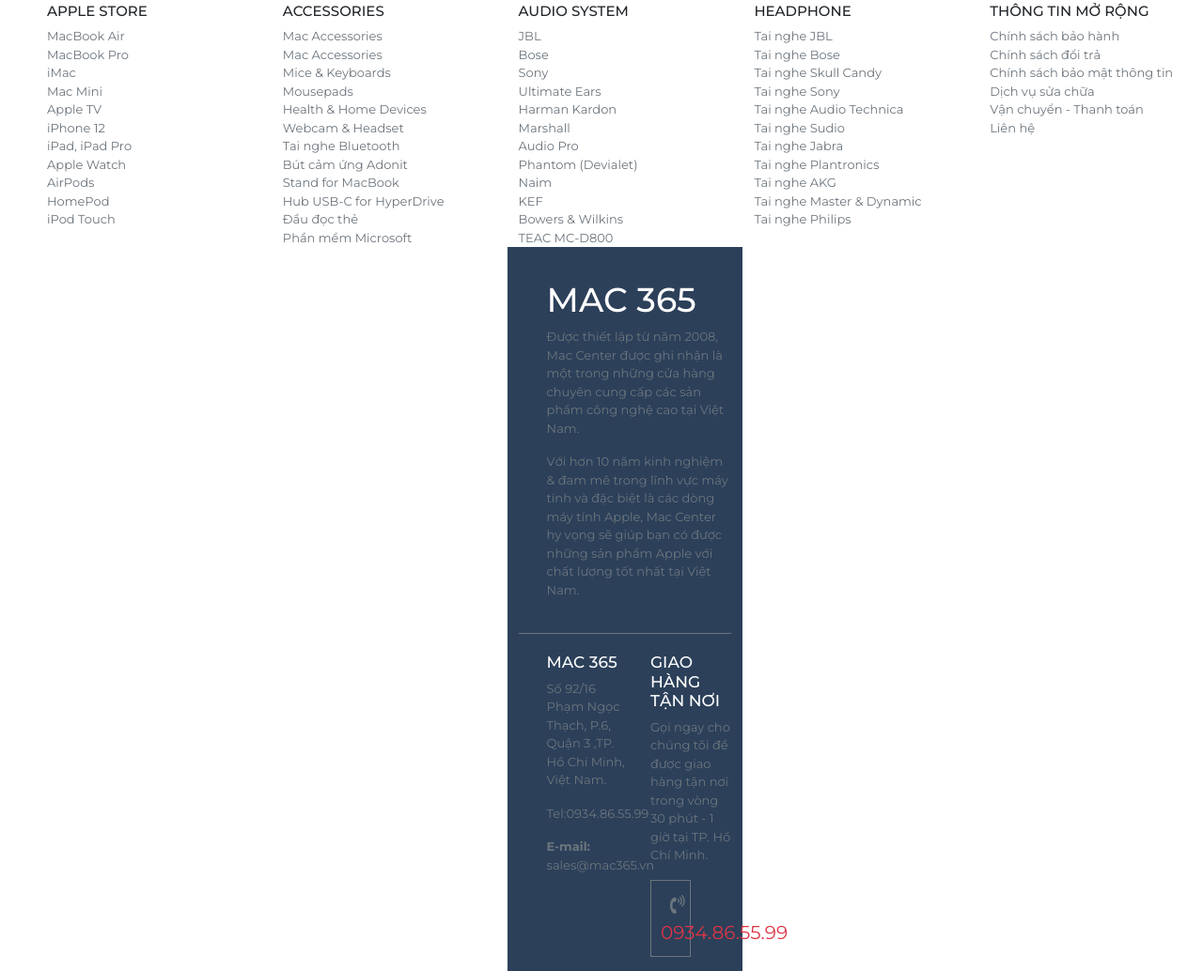
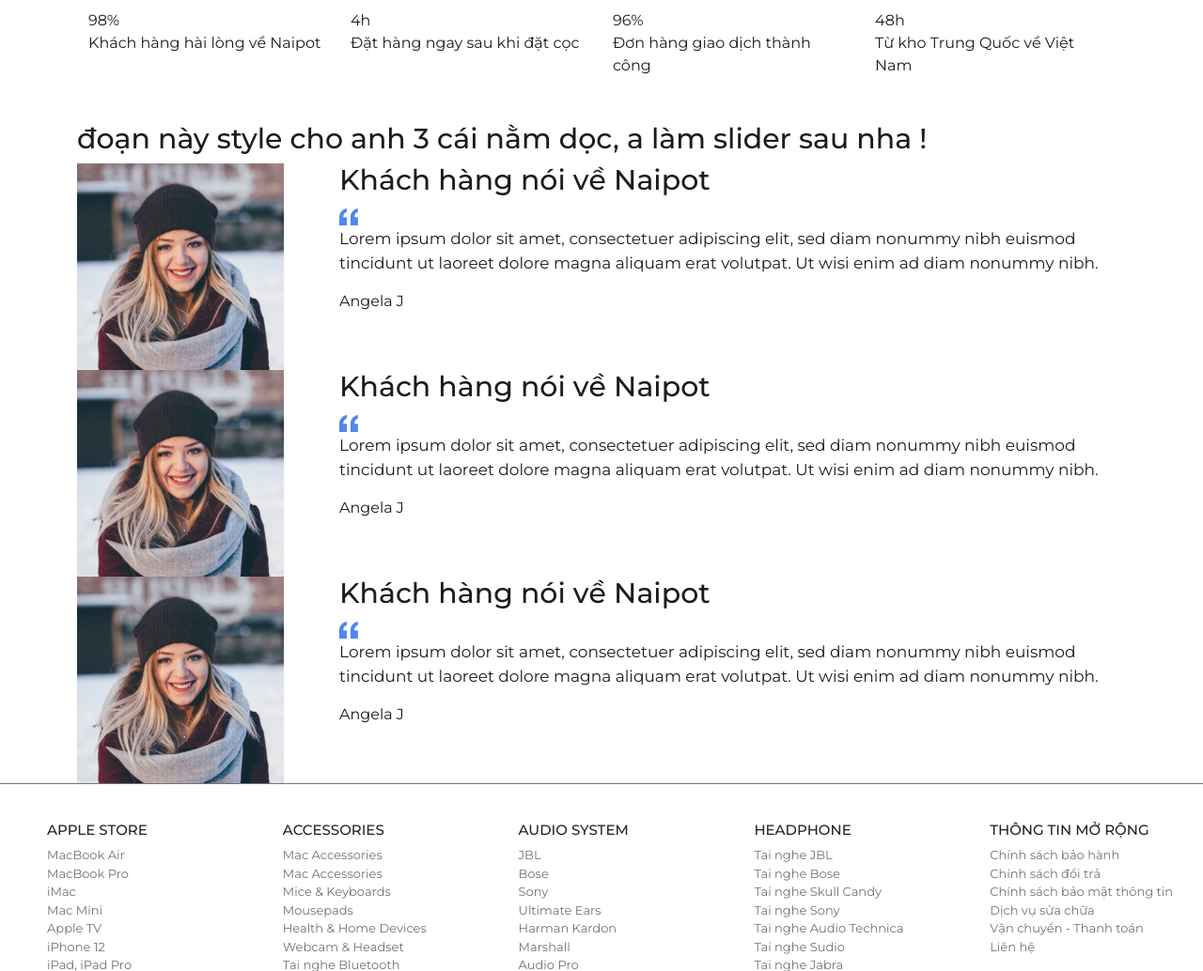
Before and after one commit to hoandev98/defauld-boostrap5, a website: page home.html in a window 1280 px wide. Shown: the part 3491-4525 px from the top of the page at 94% size. Drawn offline with Linux system fonts and the light colour scheme.

Commit message:
update section 5

```diff
--- a/home.html
+++ b/home.html
@@ -1076,6 +1076,67 @@
                 </div>
             </div>
         </section>
+        <section class="feedback mt-5">
+            <div class="container">
+                <div class="row feedback-top m-0">
+                    <div class="col-3">
+                        <div class="feedback-top-number">98%</div>
+                        <div class="feedback-top-content">Khách hàng hài lòng về Naipot</div>
+                    </div>
+                     <div class="col-3">
+                        <div class="feedback-top-number">4h</div>
+                        <div class="feedback-top-content">Đặt hàng ngay sau khi đặt cọc</div>
+                    </div>
+                     <div class="col-3">
+                        <div class="feedback-top-number">96%</div>
+                        <div class="feedback-top-content">Đơn hàng giao dịch thành công</div>
+                    </div>
+                     <div class="col-3">
+                        <div class="feedback-top-number">48h</div>
+                        <div class="feedback-top-content">Từ kho Trung Quốc về Việt Nam</div>
+                    </div>
+                </div>
+                <div class="row feedback-bottom mt-5">
+                    <h1>đoạn này style cho anh 3 cái nằm dọc, a làm slider sau nha !</h1>
+                    <div class="col-12 row feedback-bottom-item">
+                        <div class="col-3">
+                            <img src="./assets/images/home/users.png" alt="">
+
+                        </div>
+                        <div class="col-9">
+                            <h1>Khách hàng nói về Naipot</h1>
+                            <img src="./assets/images/icons/icon-pre.png" alt="">
+                            <p>Lorem ipsum dolor sit amet, consectetuer adipiscing elit, sed diam nonummy nibh euismod tincidunt ut laoreet dolore magna aliquam erat volutpat. Ut wisi enim ad  diam nonummy nibh.</p>
+                            <span class="name">Angela J </span>
+                        </div>
+                    </div>
+                    <div class="col-12 row feedback-bottom-item">
+                        <div class="col-3">
+                            <img src="./assets/images/home/users.png" alt="">
+
+                        </div>
+                        <div class="col-9">
+                            <h1>Khách hàng nói về Naipot</h1>
+                            <img src="./assets/images/icons/icon-pre.png" alt="">
+                            <p>Lorem ipsum dolor sit amet, consectetuer adipiscing elit, sed diam nonummy nibh euismod tincidunt ut laoreet dolore magna aliquam erat volutpat. Ut wisi enim ad  diam nonummy nibh.</p>
+                            <span class="name">Angela J </span>
+                        </div>
+                    </div>
+                    <div class="col-12 row feedback-bottom-item">
+                        <div class="col-3">
+                            <img src="./assets/images/home/users.png" alt="">
+
+                        </div>
+                        <div class="col-9">
+                            <h1>Khách hàng nói về Naipot</h1>
+                            <img src="./assets/images/icons/icon-pre.png" alt="">
+                            <p>Lorem ipsum dolor sit amet, consectetuer adipiscing elit, sed diam nonummy nibh euismod tincidunt ut laoreet dolore magna aliquam erat volutpat. Ut wisi enim ad  diam nonummy nibh.</p>
+                            <span class="name">Angela J </span>
+                        </div>
+                    </div>
+                </div>
+            </div>
+        </section>
     </div>
     <footer>
         <div class="
```
Also changed, not shown: assets/images/home/users.png (added), assets/images/icons/icon-pre.png (added).
